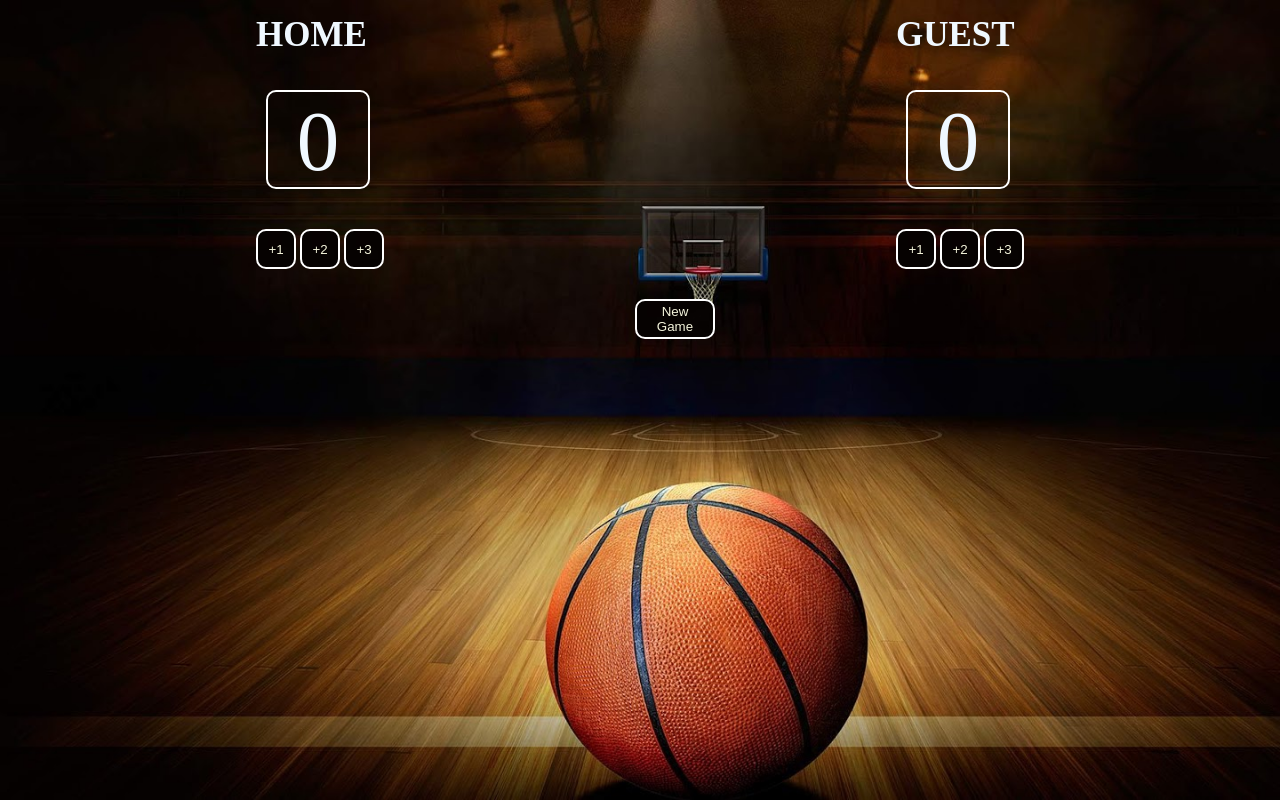
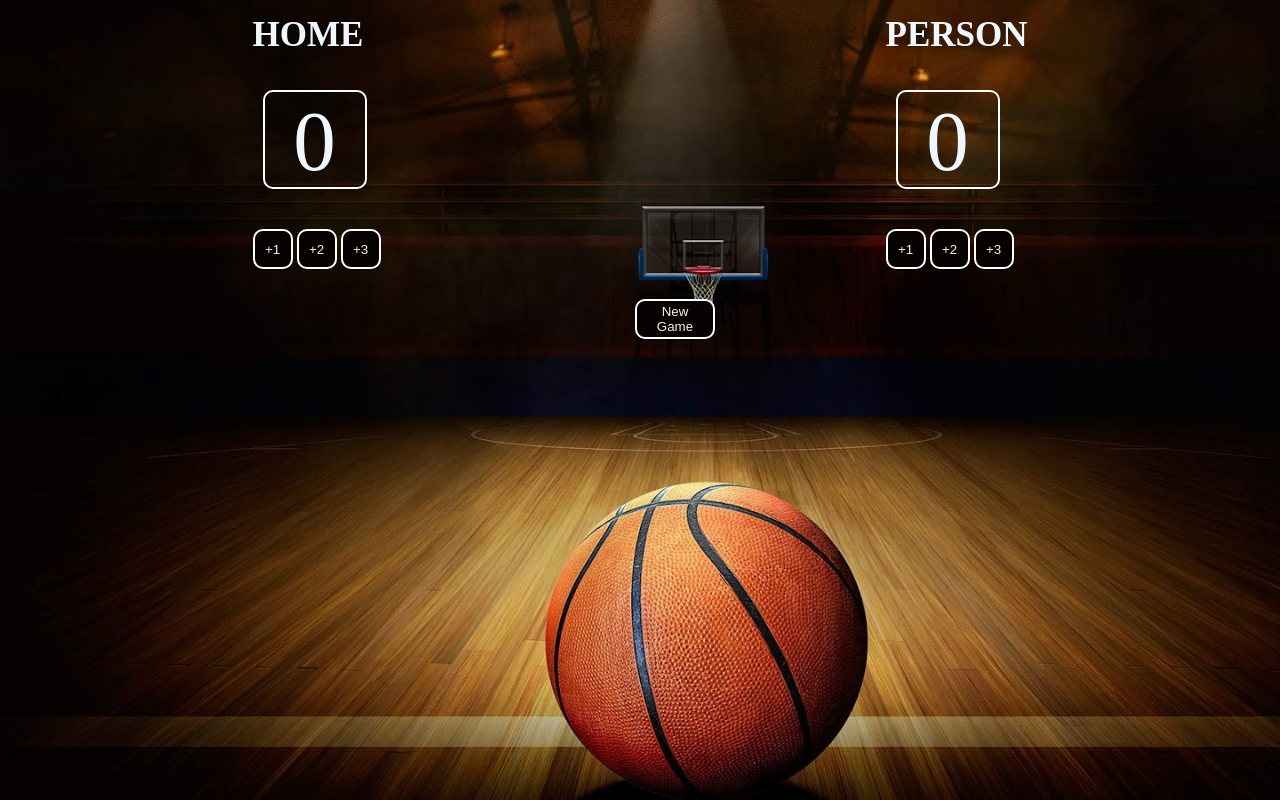
Before and after one commit to dinuka9131/BasketBall-SC, a plain HTML site: page index.html in a window 1280 px wide. Drawn offline with Linux system fonts and the light colour scheme.

Commit message:
Updated Guest

```diff
--- a/index.html
+++ b/index.html
@@ -12,7 +12,7 @@
                 <button onclick="plusThreeHome()">+3</button>
             </div>
             <div>
-                <h3>GUEST</h3>
+                <h3>PERSON</h3>
                 <div id="guest-score" class="score">0</div>
                 <button onclick="plusOneGuest()">+1</button>
                 <button onclick="plusTwoGuest()">+2</button>
```
